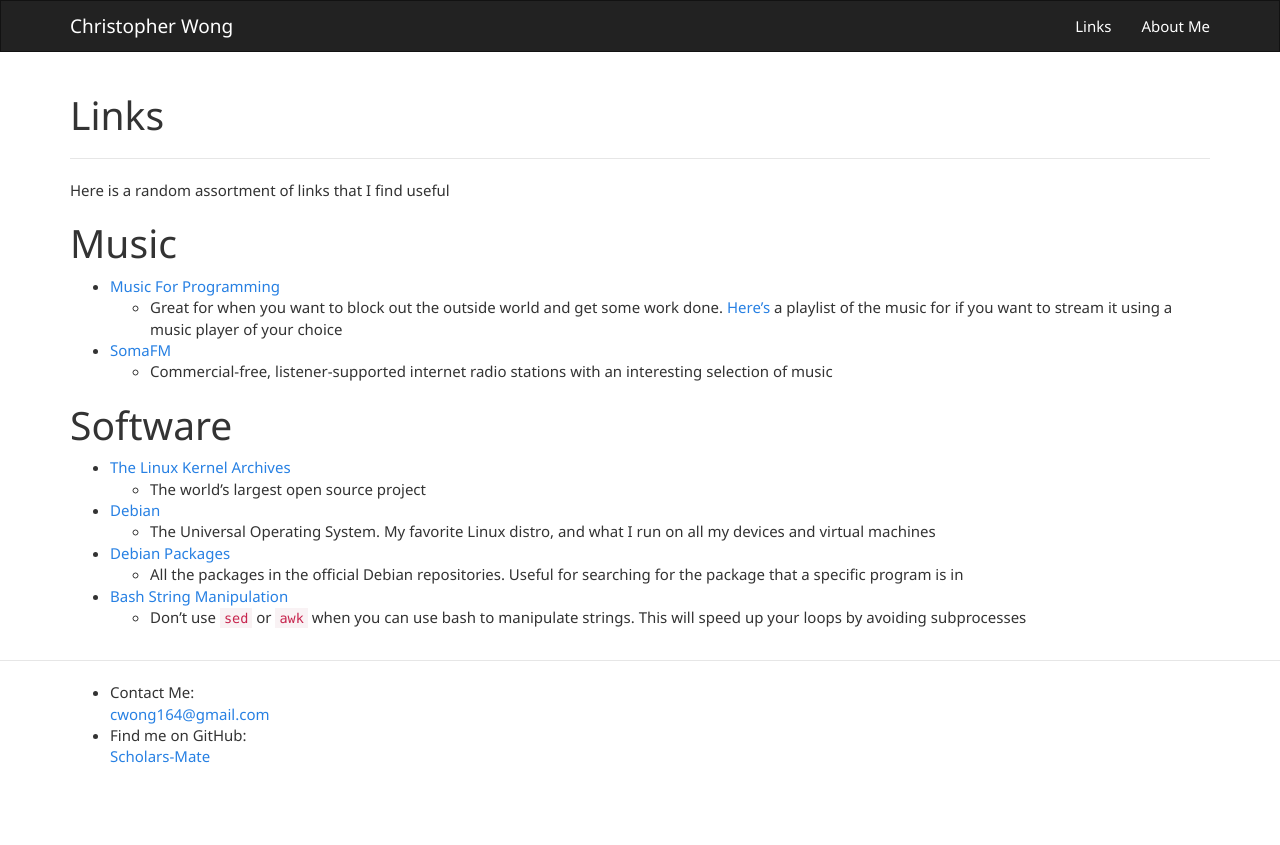
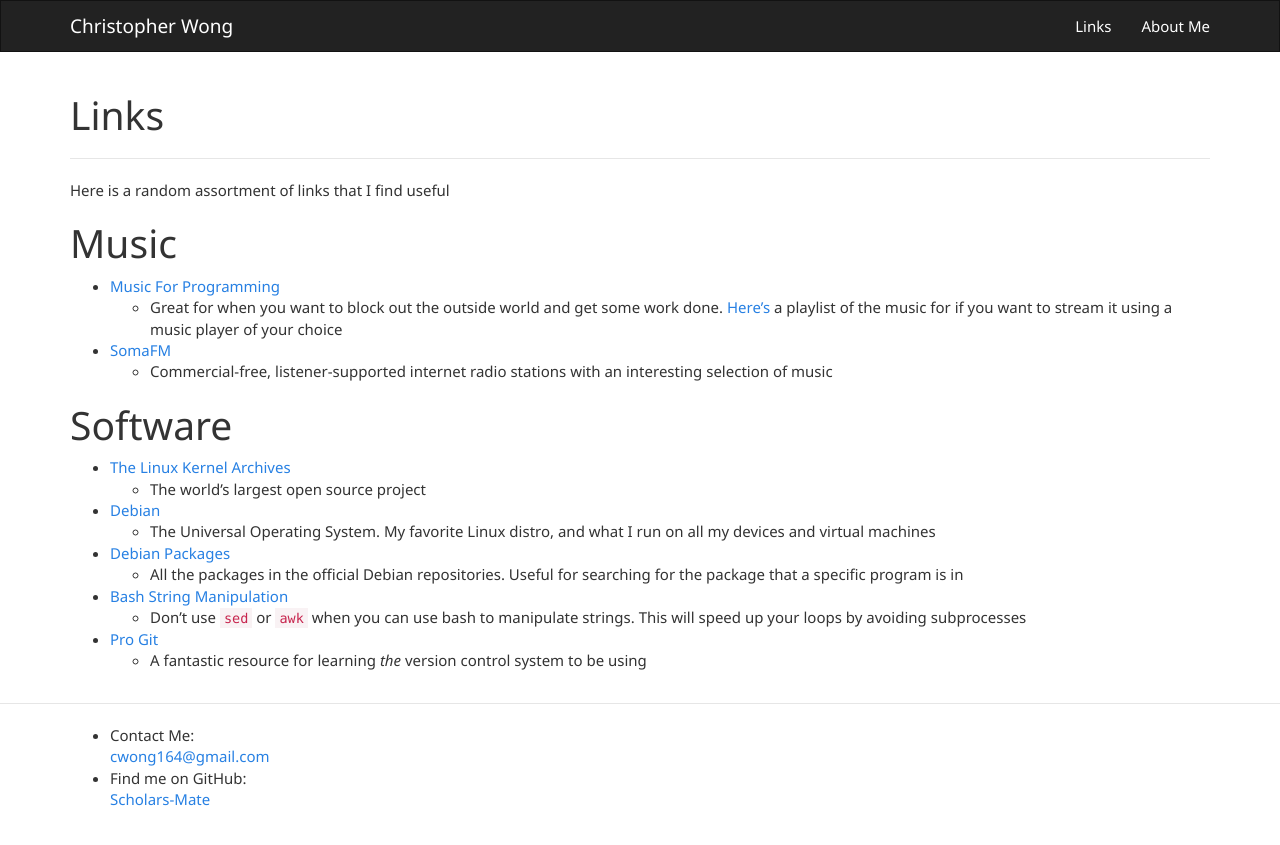
Before and after one commit to Scholars-Mate/Scholars-Mate.github.io, a Jekyll site: the page built from links.md, in a window 1280 px wide. Shown: the top 845 px of the page. Built offline with Jekyll 4.4.1, drawn with Linux system fonts in a browser that asks for light colours.

Commit message:
Added Pro Git to links

```diff
--- a/links.md
+++ b/links.md
@@ -27,3 +27,5 @@ Here is a random assortment of links that I find useful
 * [Bash String Manipulation](http://www.tldp.org/LDP/abs/html/string-manipulation.html)
   * Don't use `sed` or `awk` when you can use bash to manipulate strings. This
     will speed up your loops by avoiding subprocesses
+* [Pro Git](https://git-scm.com/book/en/v2)
+  * A fantastic resource for learning *the* version control system to be using
```
